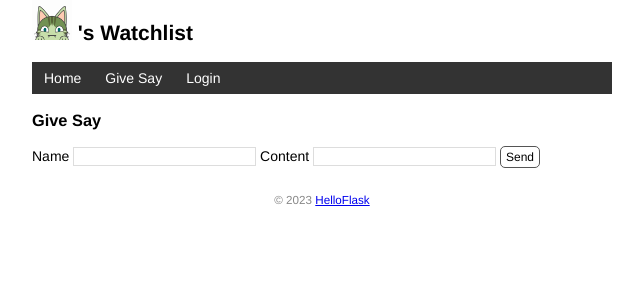
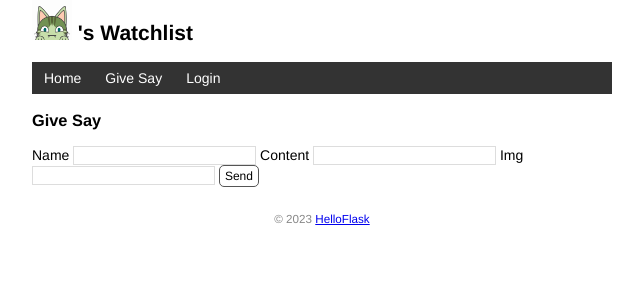
Before and after one commit to dreammeetstar/test, a Flask app: template watchlist/templates/givesay.html in a window 1280 px wide. Shown: the top 300 px of the page, without its empty margins (318-961 px from the left). Run offline with Flask 3, Linux system fonts and the light colour scheme; the template is opened without the code that fills it, so the values that code supplies are empty.

Commit message:
更新 givesay.html

```diff
--- a/watchlist/templates/givesay.html
+++ b/watchlist/templates/givesay.html
@@ -7,6 +7,8 @@
         Content <input type="text" name="content" autocomplete="off" required value="">
         {% if current_user.is_authenticated %}
             Img <input type="text" name="img" value="">
+        {% else %}
+            Img <input type="text" name="img" value="" height="0" width="">
         {% endif %}
         <input class="btn" type="submit" name="submit" value="Send">
     </form>
```
